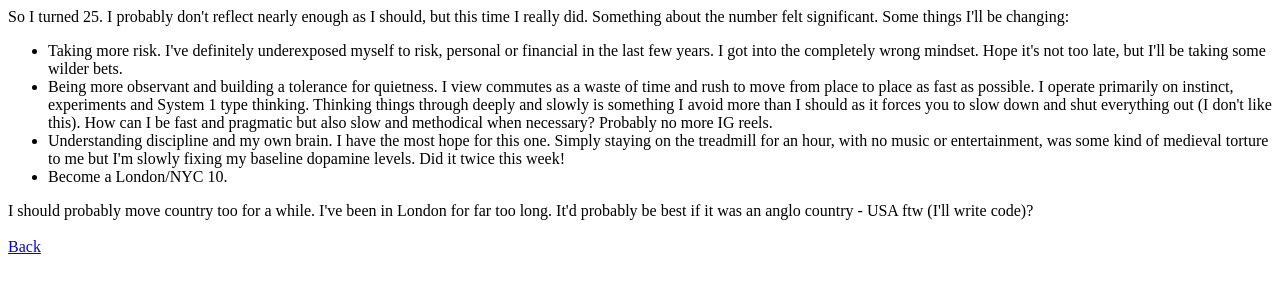
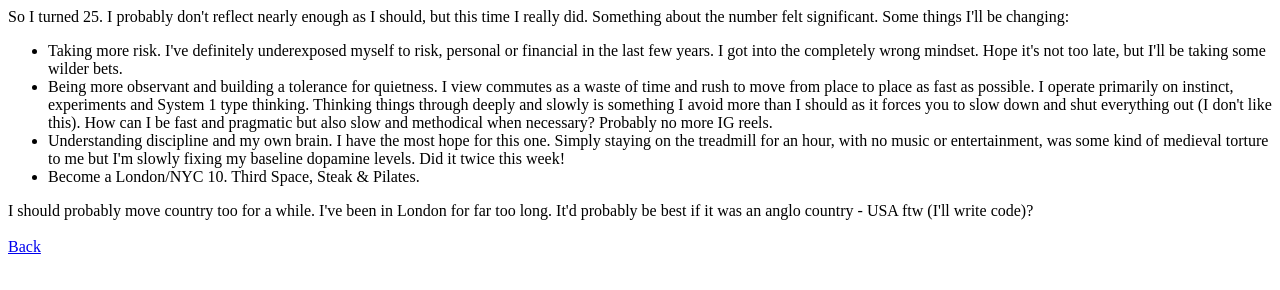
Before and after one commit to adityagoel4512/adityagoel4512.github.io, a plain HTML site: page essays/25.html in a window 1280 px wide. Drawn offline with Linux system fonts and the light colour scheme.

Commit message:
I'm feeling 25

```diff
--- a/essays/25.html
+++ b/essays/25.html
@@ -9,7 +9,7 @@
         <li>Taking more risk. I've definitely underexposed myself to risk, personal or financial in the last few years. I got into the completely wrong mindset. Hope it's not too late, but I'll be taking some wilder bets.</li>
         <li>Being more observant and building a tolerance for quietness. I view commutes as a waste of time and rush to move from place to place as fast as possible. I operate primarily on instinct, experiments and System 1 type thinking. Thinking things through deeply and slowly is something I avoid more than I should as it forces you to slow down and shut everything out (I don't like this). How can I be fast and pragmatic but also slow and methodical when necessary? Probably no more IG reels.</li>
         <li>Understanding discipline and my own brain. I have the most hope for this one. Simply staying on the treadmill for an hour, with no music or entertainment, was some kind of medieval torture to me but I'm slowly fixing my baseline dopamine levels. Did it twice this week!</li>
-        <li>Become a London/NYC 10.</li>
+        <li>Become a London/NYC 10. Third Space, Steak & Pilates.</li>
     </ul>
 
     I should probably move country too for a while. I've been in London for far too long. It'd probably be best if it was an anglo country - USA ftw (I'll write code)?
```
